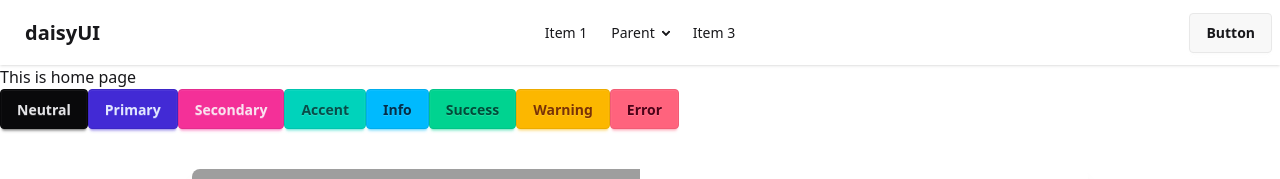
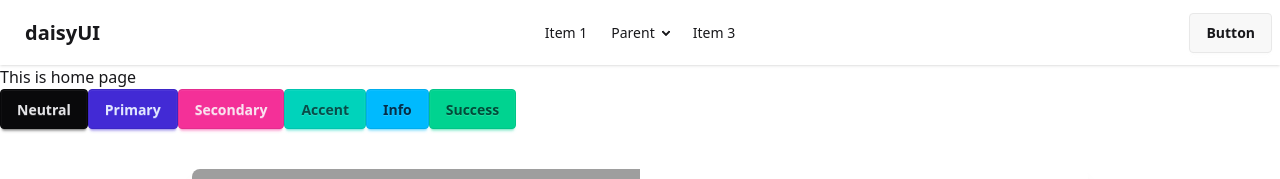
Before and after one commit to pronoy656/Hospital-management-system, a React (Vite) app: page / in a window 1280 px wide. Shown: the top 179 px of the page. Built offline with nearby package versions, Linux system fonts and the light colour scheme; grey boxes are pictures that could not be loaded.

Commit message:
button color change

```diff
--- a/src/Component/Home/Home.jsx
+++ b/src/Component/Home/Home.jsx
@@ -10,8 +10,7 @@ const Home = () => {
       <button className="btn btn-accent">Accent</button>
       <button className="btn btn-info">Info</button>
       <button className="btn btn-success">Success</button>
-      <button className="btn btn-warning">Warning</button>
-      <button className="btn btn-error">Error</button>
+
       <div className="mt-10">
         <PatientLogin></PatientLogin>
       </div>
```
